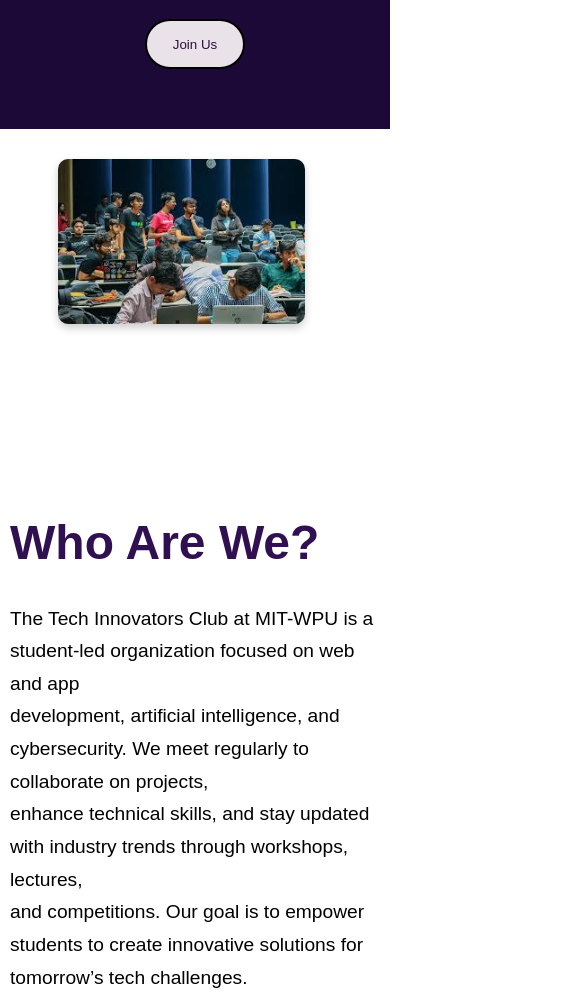
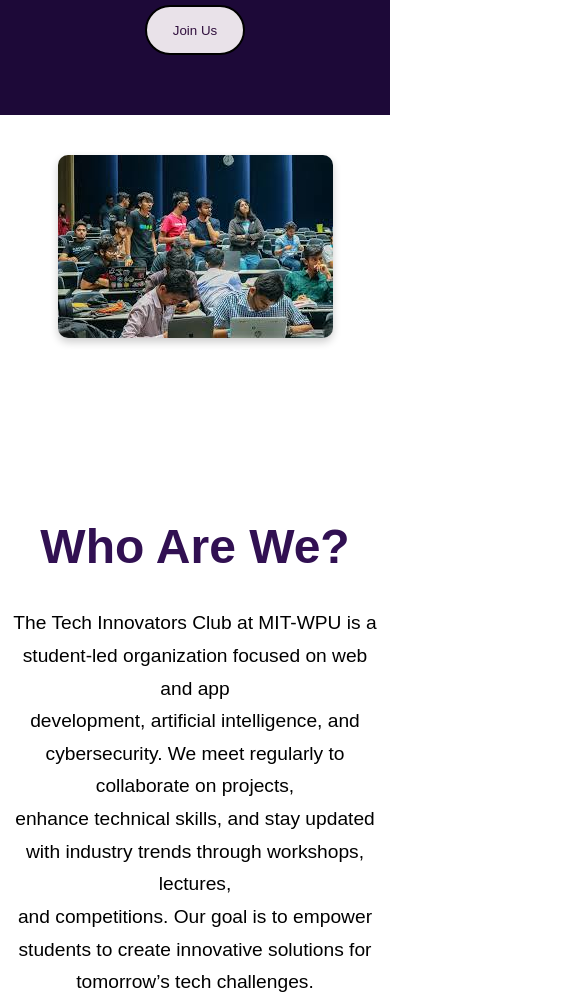
Before and after one commit to gayatrigxg/tech-innovators, a plain HTML site: page index.html in a window 390 px wide. Shown: the part 440-1442 px from the top of the page, 582 px wide, since content can reach past the window. Drawn offline with Linux system fonts and the light colour scheme.

Commit message:
Describe your changes

```diff
--- a/index.html
+++ b/index.html
@@ -399,6 +399,49 @@ html {
     }
 }
 
+@media (max-width: 768px) {
+    .who-are-we-container, .vision-container {
+        flex-direction: column; /* Stack content vertically */
+        padding: 10px; /* Reduce padding for smaller screens */
+    }
+
+    .who-are-we-text, .vision-text {
+        text-align: center; /* Center text for better readability */
+    }
+
+    .who-are-we-image img, .vision-image img {
+        max-width: 100%; /* Make images responsive */
+        height: auto; /* Maintain aspect ratio */
+        margin: 10px auto; /* Center images */
+    }
+}
+
+
+@media (max-width: 768px) {
+    h3 {
+        font-size: 1.8rem; /* Adjust heading sizes */
+    }
+
+    body {
+        font-size: 1rem; /* Adjust base text size */
+    }
+}
+
+
+img {
+    max-width: 100%;
+    height: auto;
+    display: block; /* Prevent inline spacing issues */
+}
+
+
+img {
+    max-width: 100%;
+    height: auto;
+    display: block; /* Prevent inline spacing issues */
+}
+
+
 
 
 /* Keyframe animations */
```
